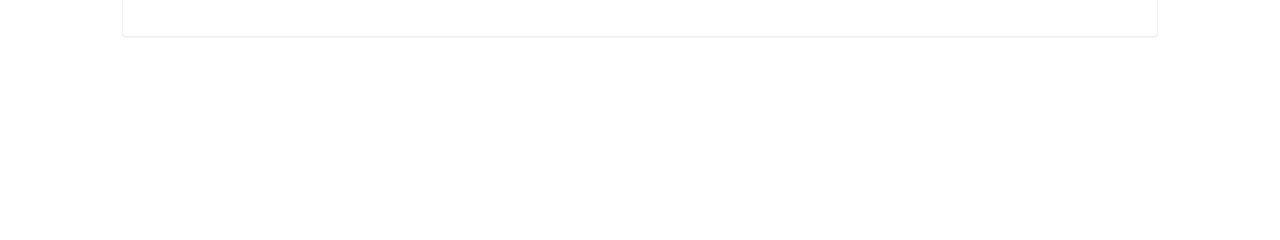
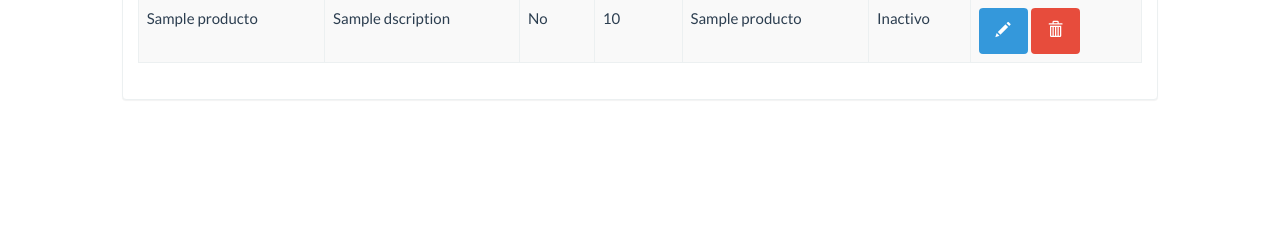
Before and after one commit to MaynorLop3z/OTS, a CodeIgniter app: the page made by application/views/Administration.php in a window 1280 px wide, after a click on "Producto". Shown: the part 246-486 px from the top of the page. Run offline with CodeIgniter, Linux system fonts and the light colour scheme; tables that the repository leaves empty or names only in its code hold one stand-in row (values such as "Sample post"); the template is opened without the code that fills it: most values are stand-ins (such as "Sample title", 1, 10 or a date in 2020).

Commit message:
mantenimientos 30%

```diff
--- a/appearance/js/mantenimientos.js
+++ b/appearance/js/mantenimientos.js
@@ -11,6 +11,8 @@ $("#frmAddProduct").submit(function(event) {
             , precio = $form.find("input[name='precio']").val()
             , categoria = $form.find("select[name='categoria']").val()
             , url = $form.attr("action");
+            var categorias = document.getElementById("categoriaProductAdd");
+            var nombreCategoria = categorias.options[categorias.selectedIndex].text;
     var posting = $.post(url, {nombre:nombre, descripcion:descripcion, salsa:salsa, precio:precio, categoria:categoria});
     posting.done(function(data) {
         if (data !== null) {
@@ -18,10 +20,10 @@ $("#frmAddProduct").submit(function(event) {
             var fila = '<tr id="product' + obj.IdProducto + '">';
             fila = fila + '<td class="NombreProducto">' + obj.NameProduct + '</td>';
             fila = fila + '<td class="DescripcionProducto">' + obj.Dscription + '</td>';
-            fila = fila + '<td class="SalsaProducto">' + obj.Sauce + '</td>';
+            fila = fila + '<td class="SalsaProducto">' + ((obj.Sauce === 't') ? 'Si':'No') + '</td>';
             fila = fila + '<td class="PrecioProducto">' + obj.Price + '</td>';
-            fila = fila + '<td class="CategoriaProducto">' + obj.IdCategory + '</td>';
-            fila = fila + '<td class="EstadoProducto">' + obj.State + '</td>';
+            fila = fila + '<td class="CategoriaProducto" id="cateP'+obj.IdCategory+'">' + nombreCategoria + '</td>';
+            fila = fila + '<td class="EstadoProducto">Activo</td>';
             fila = fila + '<td class="gestion_Producto">';
             fila = fila + '<button id="proEDIT' + obj.IdProducto + '" onclick="showEditarProduct(this)" title="Editar Producto" class="btn_modificar_alum btn btn-info"><span class="glyphicon glyphicon-pencil"></span> </button>';
             fila = fila + '<button id="proDELT' + obj.IdProducto + '" onclick="showEliminarProduct(this)" title="Eliminar Producto" class="btn_eliminar_alum btn btn-danger"><span class="glyphicon glyphicon-trash"></span></button>';
--- a/application/models/Order.php
+++ b/application/models/Order.php
@@ -66,8 +66,8 @@ class Order extends CI_Model {
 
     public function getALLProductos() {
         try {
-            $consulta = $this->db->query('SELECT "T0"."IdProduct", "T0"."NameProduct", "T0"."Dscription", "T0"."Sauce", "T0"."Price", "T1"."IdCategory", "T1"."NameCategory", "T1"."Bunch"
-                FROM "Products" "T0"
+            $consulta = $this->db->query('SELECT "T0"."IdProduct", "T0"."NameProduct", "T0"."Dscription", "T0"."Sauce", "T0"."Price", "T1"."IdCategory", "T1"."NameCategory", "T1"."Bunch", "T0"."State"
+                 FROM "Products" "T0"
                 JOIN "Category" "T1" ON "T0"."IdCategory" = "T1"."IdCategory"
                 ORDER BY "T1"."SortIndex" ASC');
             if ($consulta != null) {
--- a/application/views/Administration.php
+++ b/application/views/Administration.php
@@ -60,7 +60,22 @@
                                             </tr>
                                         </thead>
                                         <tbody>
-
+                                            <?php
+                                            foreach ($Usuarios as $usua) {
+                                                ?>
+                                            <tr id="product<?= $usua->IdUsuario ?>">
+                                                <td class="NombreUsuario"><?= $usua->Nombre ?></td>
+                                            <td class="AliasUsuario"><?= $usua->Alias ?></td>
+                                            <td class="RolUsuario" id="rolUsuario<?= $usua->IdRol ?>"><?= $usua->RolName ?></td>
+                                            <td class="AgenciaUsuario" id="agencyUsuario<?= $usua->IdAgency ?>"><?= $usua->Name ?></td>
+                                            <td class="gestion_Producto">
+                                                        <button id="userEDIT<?= $usua->IdUsuario ?>" onclick="showEditarUsuario(this)" title="Editar Usuario" class="btn btn-info"><span class="glyphicon glyphicon-pencil"></span> </button>
+                                                        <button id="userDELT<?= $usua->IdUsuario ?>" onclick="showEliminarUsuario(this)" title="Eliminar Usuario" class="btn btn-danger"><span class="glyphicon glyphicon-trash"></span></button>
+                                                    </td>
+                                            </tr>
+                                                <?php
+                                            }
+                                            ?>
                                         </tbody>
                                     </table>
                                 </div>
@@ -83,7 +98,24 @@
                                             </tr>
                                         </thead>
                                         <tbody>
-
+                                            <?php
+                                            foreach ($Productos as $prod) {
+                                                ?>
+                                                <tr id="product<?= $prod->IdProduct ?>">
+                                                    <td class="NombreProducto"><?= $prod->NameProduct ?></td>
+                                                    <td class="DescripcionProducto"><?= $prod->Dscription ?></td>
+                                                    <td class="SalsaProducto"><?= ($prod->Sauce === 't') ? 'Si' : 'No' ?></td>
+                                                    <td class="PrecioProducto"><?= $prod->Price ?></td>
+                                                    <td class="CategoriaProducto" id="cateP<?= $prod->IdCategory ?>"><?= $prod->NameCategory ?></td>
+                                                    <td class="EstadoProducto" ><?= ($prod->State === '0') ? 'Activo' : 'Inactivo' ?></td>
+                                                    <td class="gestion_Producto">
+                                                        <button id="proEDIT<?= $prod->IdProduct ?>" onclick="showEditarProduct(this)" title="Editar Producto" class="btn_modificar_alum btn btn-info"><span class="glyphicon glyphicon-pencil"></span> </button>
+                                                        <button id="proDELT<?= $prod->IdProduct ?>" onclick="showEliminarProduct(this)" title="Eliminar Producto" class="btn_eliminar_alum btn btn-danger"><span class="glyphicon glyphicon-trash"></span></button>
+                                                    </td>
+                                                </tr>
+                                                <?php
+                                            }
+                                            ?>
                                         </tbody>
                                     </table>
                                 </div>
--- a/nbproject/private/private.xml
+++ b/nbproject/private/private.xml
@@ -3,12 +3,9 @@
     <editor-bookmarks xmlns="http://www.netbeans.org/ns/editor-bookmarks/2" lastBookmarkId="0"/>
     <open-files xmlns="http://www.netbeans.org/ns/projectui-open-files/2">
         <group>
-            <file>file:/C:/Bitnami/wappstack-5.5.28-0/apache2/htdocs/OTS/appearance/js/pedidos.js</file>
             <file>file:/C:/Bitnami/wappstack-5.5.28-0/apache2/htdocs/OTS/application/controllers/Administration.php</file>
             <file>file:/C:/Bitnami/wappstack-5.5.28-0/apache2/htdocs/OTS/application/models/Order.php</file>
-            <file>file:/C:/Bitnami/wappstack-5.5.28-0/apache2/htdocs/OTS/application/models/Productos.php</file>
-            <file>file:/C:/Bitnami/wappstack-5.5.28-0/apache2/htdocs/OTS/appearance/js/mantenimientos.js</file>
-            <file>file:/C:/Bitnami/wappstack-5.5.28-0/apache2/htdocs/OTS/application/controllers/Products.php</file>
+            <file>file:/C:/Bitnami/wappstack-5.5.28-0/apache2/htdocs/OTS/application/models/Usuarios.php</file>
             <file>file:/C:/Bitnami/wappstack-5.5.28-0/apache2/htdocs/OTS/application/views/Administration.php</file>
         </group>
     </open-files>
```
Also changed, not shown: application/controllers/Administration.php (+10 -0 lines), application/models/Usuarios.php (+30 -9 lines).
